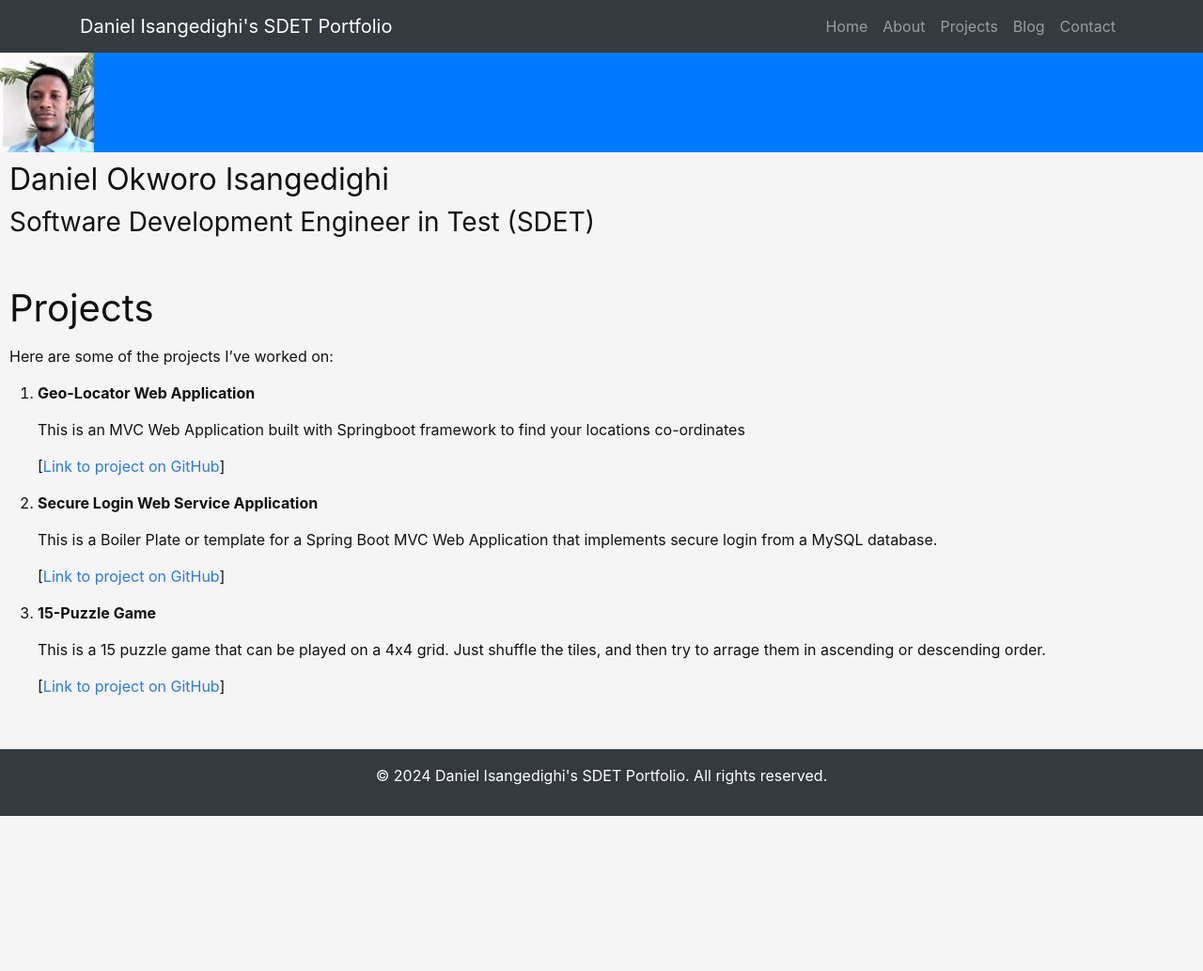
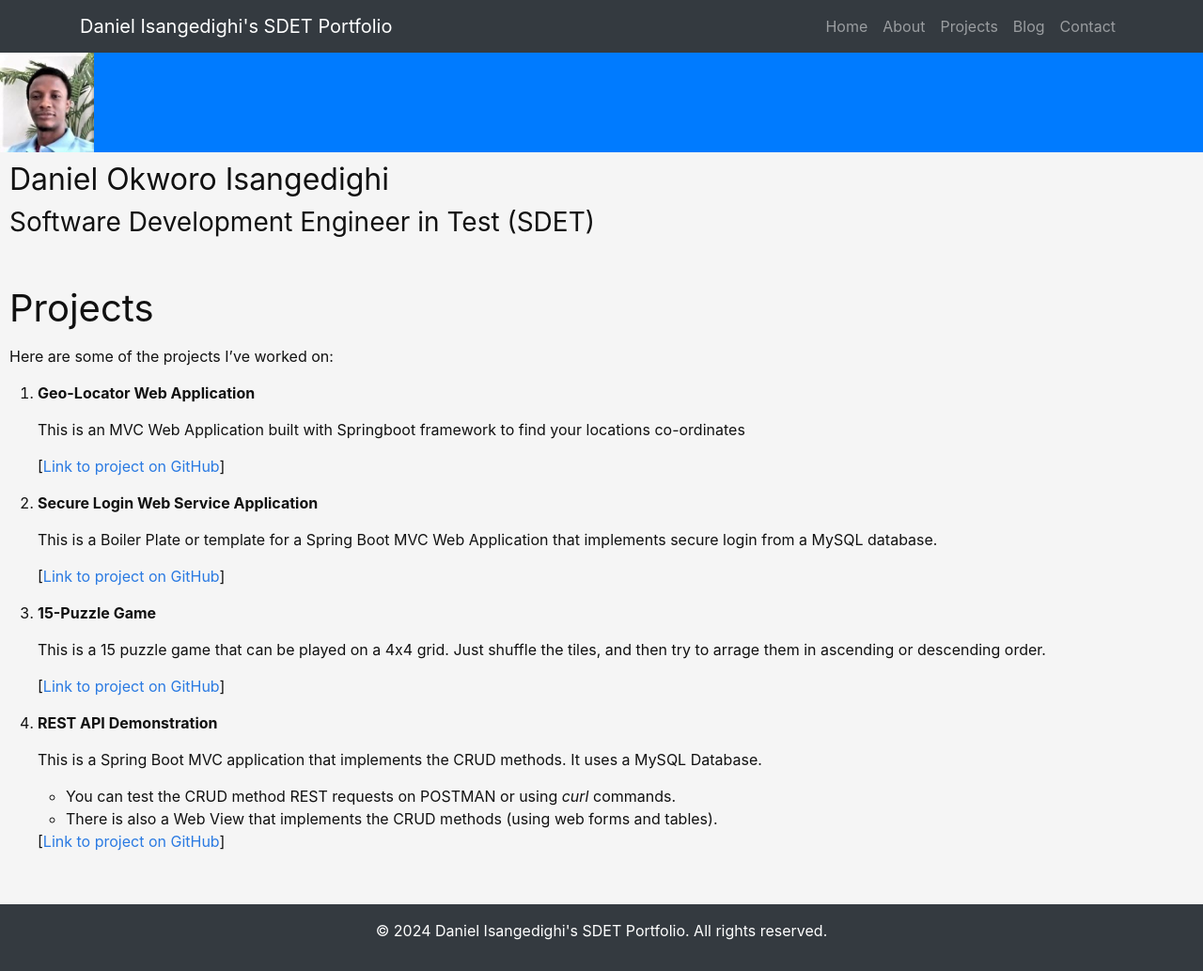
Before and after one commit to danielisangedighi/danielisangedighi.github.io, a Jekyll site: the page built from projects.markdown, in a window 1280 px wide. Shown: the whole page at 94% size. Built offline with Jekyll 4.4.1, drawn with Linux system fonts in a browser that asks for light colours; nearby versions of some CDN libraries; before the commit the page ends 900 px from its top, so only the background shows below that.

Commit message:
REST API demonstration project added

```diff
--- a/projects.markdown
+++ b/projects.markdown
@@ -26,6 +26,14 @@ Here are some of the projects I've worked on:
 
    [[Link to project on GitHub](https://github.com/danielisangedighi/15PuzzleGame-main)]
 
+4. **REST API Demonstration**
+
+   This is a Spring Boot MVC application that implements the CRUD methods.
+   It uses a MySQL Database.
+   - You can test the CRUD method REST requests on POSTMAN or using *curl* commands.
+   - There is also a Web View that implements the CRUD methods (using web forms and tables).
+
+   [[Link to project on GitHub](https://github.com/danielisangedighi/REST-API-demo)]
 
 <!--
 X. **Project 2**
```
